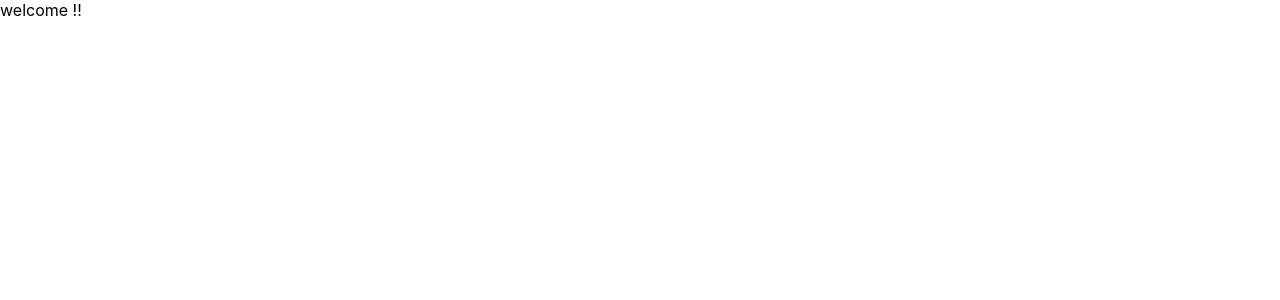
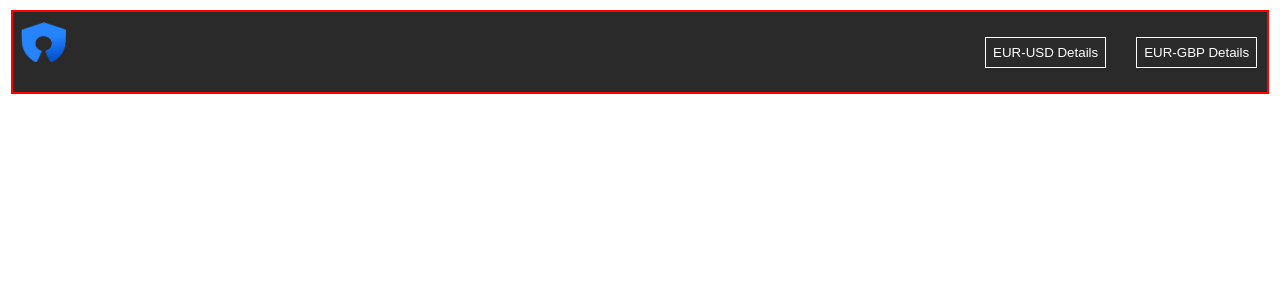
Before and after one commit to JohnTamer/currency-exchanger, a React (Create React App) app: page / in a window 1280 px wide. Shown: the top 300 px of the page. Built offline with nearby package versions, Linux system fonts and the light colour scheme.

Commit message:
adding the header

```diff
--- a/package.json
+++ b/package.json
@@ -8,6 +8,7 @@
     "@testing-library/user-event": "^13.5.0",
     "react": "^18.2.0",
     "react-dom": "^18.2.0",
+    "react-router-dom": "^6.3.0",
     "react-scripts": "5.0.1",
     "web-vitals": "^2.1.4"
   },
--- a/src/App.js
+++ b/src/App.js
@@ -1,7 +1,12 @@
 import "./App.css";
+import { Home } from "./pages/home";
 
 function App() {
-  return <div className="app">welcome !!</div>;
+  return (
+    <div className="app">
+      <Home />
+    </div>
+  );
 }
 
 export default App;
--- a/src/components/header/header.css
+++ b/src/components/header/header.css
@@ -0,0 +1,30 @@
+.header {
+  width: 98%;
+  height: 10vh;
+  background-color: black;
+  margin: auto;
+  margin-top: 10px;
+  display: flex;
+  border: 2px solid red;
+}
+.header__img {
+  width: 20%;
+  height: 10vh;
+  background-color: #2a2a2a;
+}
+.header__links {
+  width: 80%;
+  height: 10vh;
+  background-color: #2a2a2a;
+  display: flex;
+  align-items: center;
+  justify-content: right;
+  gap: 20px;
+}
+.header__btn {
+  padding: 7px;
+  margin-right: 10px;
+  border: 1px solid white;
+  background-color: #2a2a2a;
+  color: white;
+}
--- a/src/components/header/header.js
+++ b/src/components/header/header.js
@@ -0,0 +1,15 @@
+import "./header.css";
+
+export const Header = () => {
+  return (
+    <div className="header">
+      <div className="header__img">
+        <img src={require("../../assets/images/logo.PNG")} alt="logo" />
+      </div>
+      <div className="header__links">
+        <button className="header__btn">EUR-USD Details</button>
+        <button className="header__btn">EUR-GBP Details</button>
+      </div>
+    </div>
+  );
+};
--- a/src/pages/home.js
+++ b/src/pages/home.js
@@ -0,0 +1,9 @@
+import { Header } from "../components/header/header";
+
+export const Home = () => {
+  return (
+    <div className="home">
+      <Header />
+    </div>
+  );
+};
```
Also changed, not shown: src/assets/images/logo.PNG (added), 1 other file (tests, documents, lock files or other folders).
